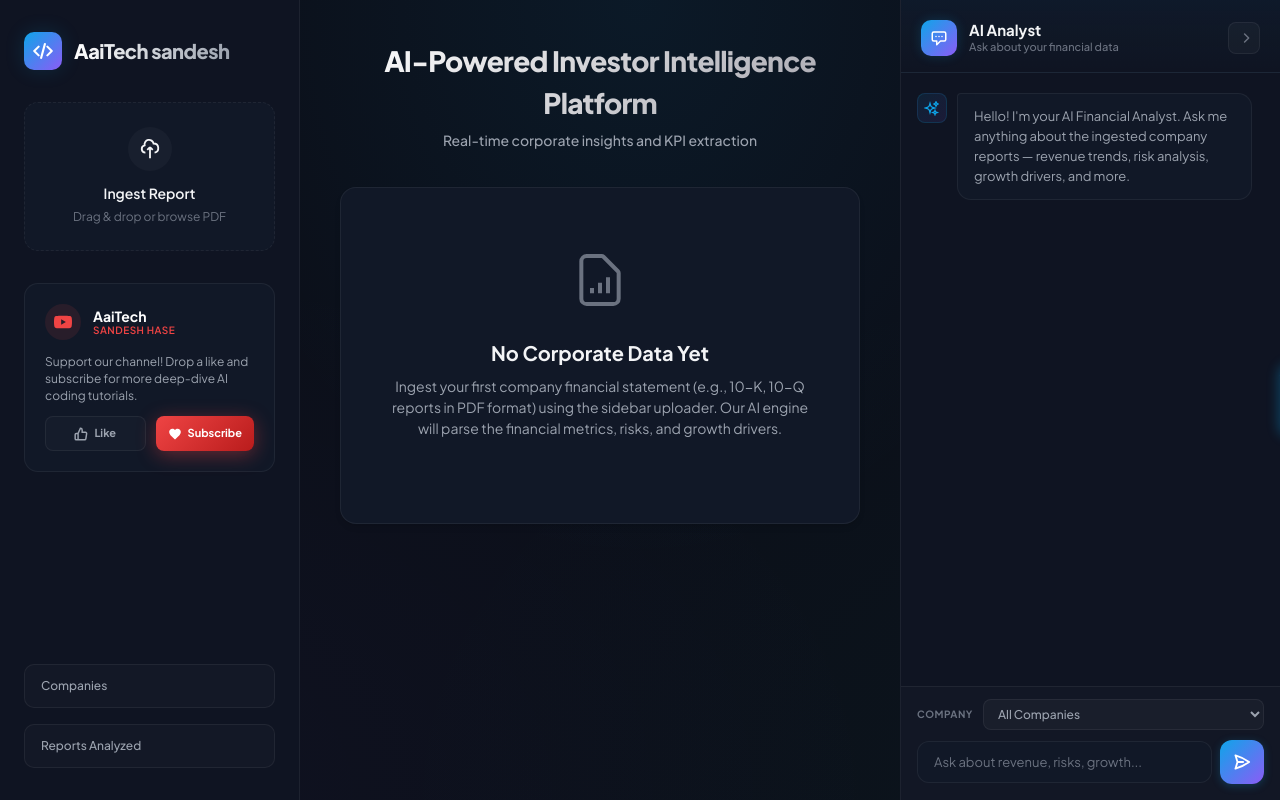
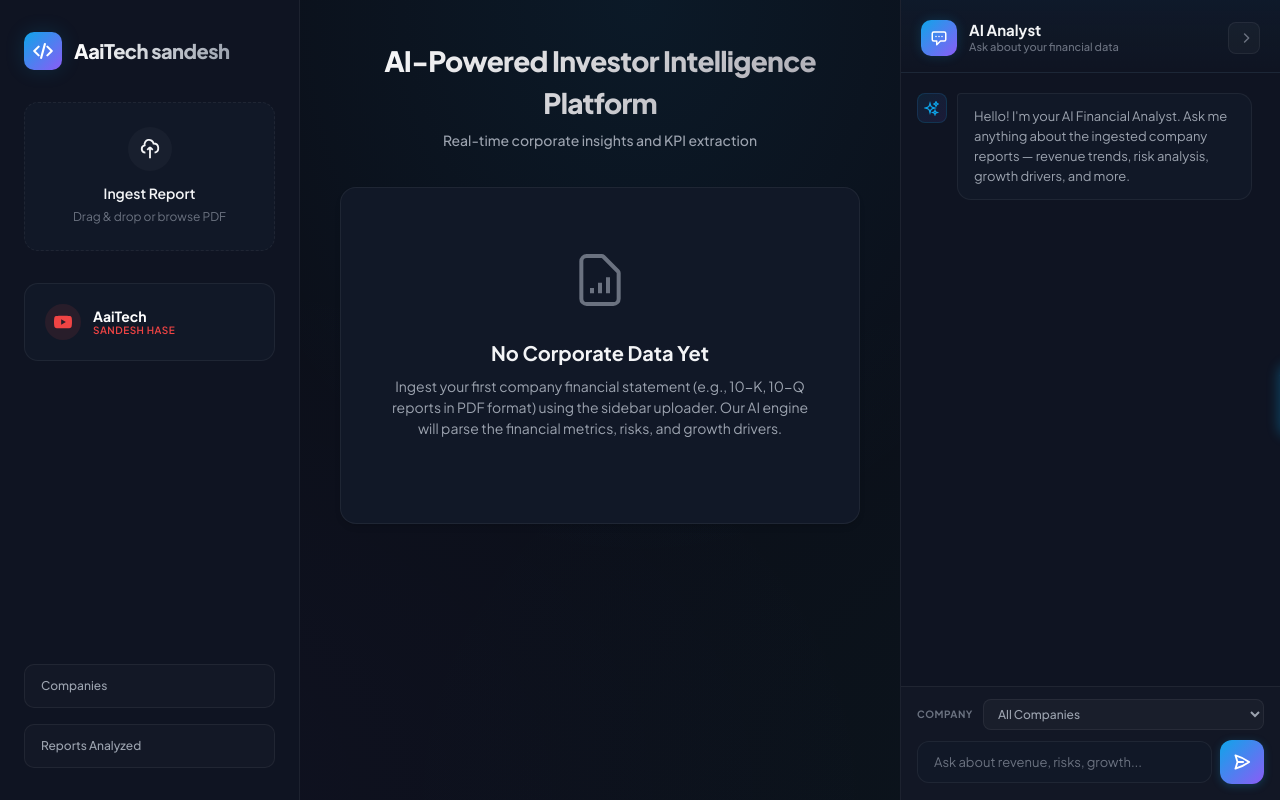
Before and after one commit to Ayush-git1442u/Investment-Intelligence, a FastAPI app: template templates/dashboard.html in a window 1280 px wide. Run offline with FastAPI, Linux system fonts and the light colour scheme; the template is opened without the code that fills it, so the values that code supplies are empty; parts of the project's set-up code (start-up, migrations or seed data) failed here and were passed over.

Commit message:
Final code after changes

```diff
--- a/templates/dashboard.html
+++ b/templates/dashboard.html
@@ -56,7 +56,7 @@
                     <span class="yt-badge">Sandesh Hase</span>
                 </div>
             </div>
-            <div class="yt-body">
+            <!-- <div class="yt-body">
                 <p>Support our channel! Drop a like and subscribe for more deep-dive AI coding tutorials.</p>
                 <div class="yt-actions">
                     <div class="yt-action-item" onclick="showToast('Liked!', 'Thank you for liking this demo!', 'success')">
@@ -68,7 +68,7 @@
                         <span>Subscribe</span>
                     </div>
                 </div>
-            </div>
+            </div> -->
         </div>
 
         <!-- Stats Overview -->
```
Also changed, not shown: README.md, assets/AIInvest.jpg (added).
